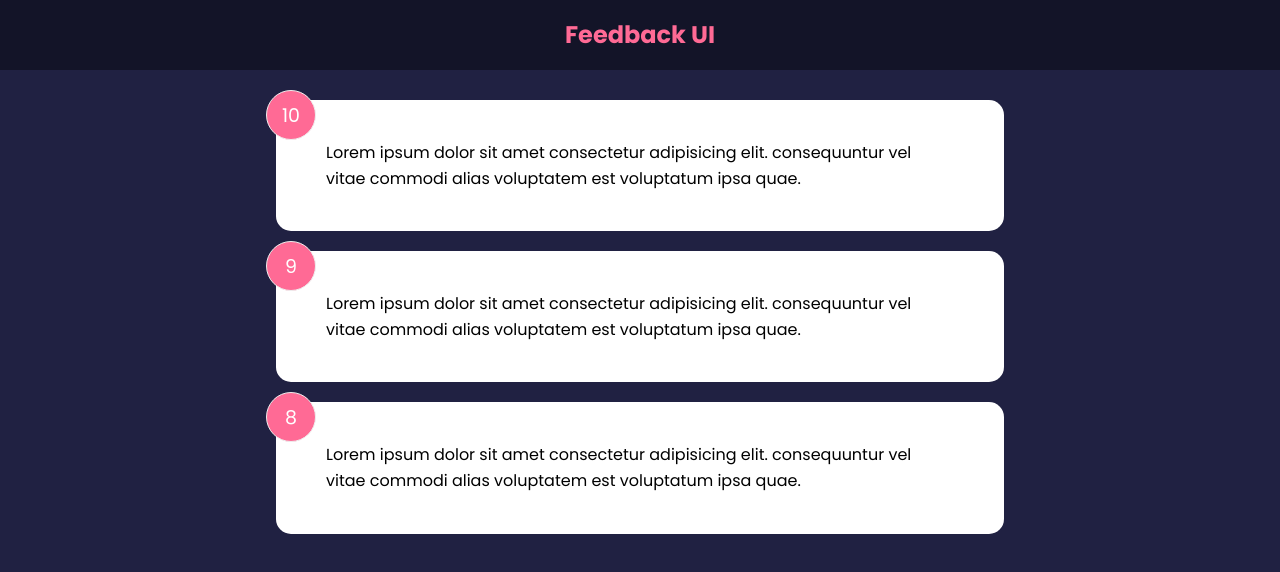
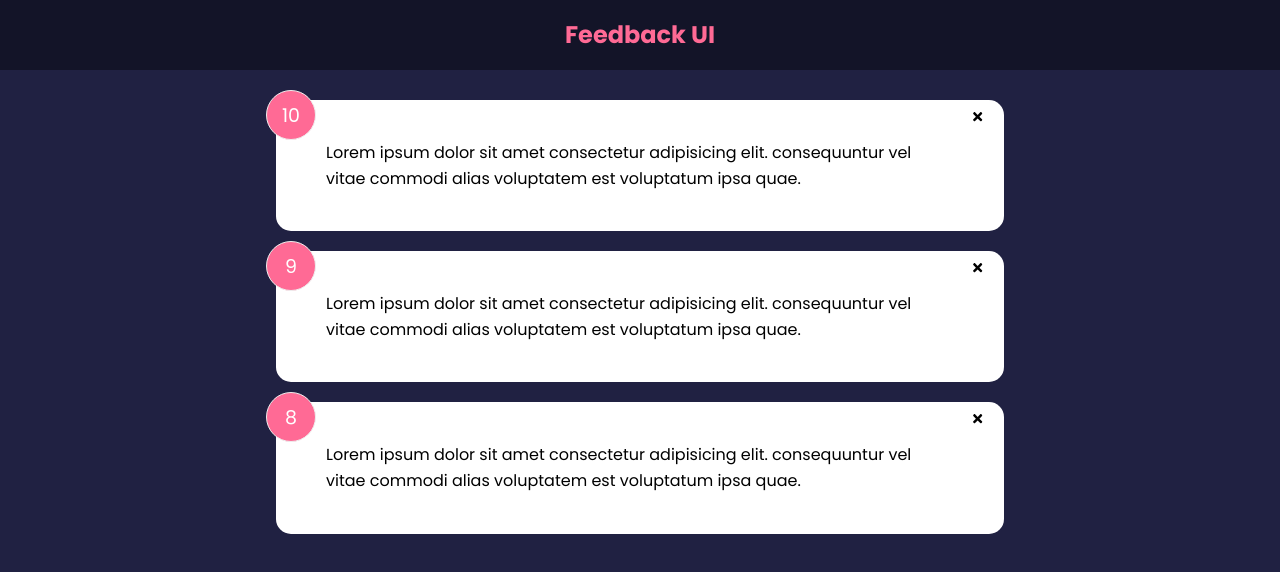
Before and after one commit to Enu0/Feedback-app, a React (Create React App) app: page / in a window 1280 px wide. Shown: the top 572 px of the page. Built offline with nearby package versions, Linux system fonts and the light colour scheme.

Commit message:
add a close icon

```diff
--- a/src/components/FeedbackItem.jsx
+++ b/src/components/FeedbackItem.jsx
@@ -1,11 +1,15 @@
 import Card from './shared/Card';
 import PropTypes from 'prop-types'
+import { FaTimes } from 'react-icons/fa';
 
 function FeedbackItem({item}) {
 
   return(
      <Card reverse = {false}>
         <div className='num-display'>{item.rating}</div>
+        <button className = 'close'>
+          <FaTimes color = 'black'/>
+        </button>
         <div className='text-display'>{item.text}</div>
     </ Card>
   )
```
